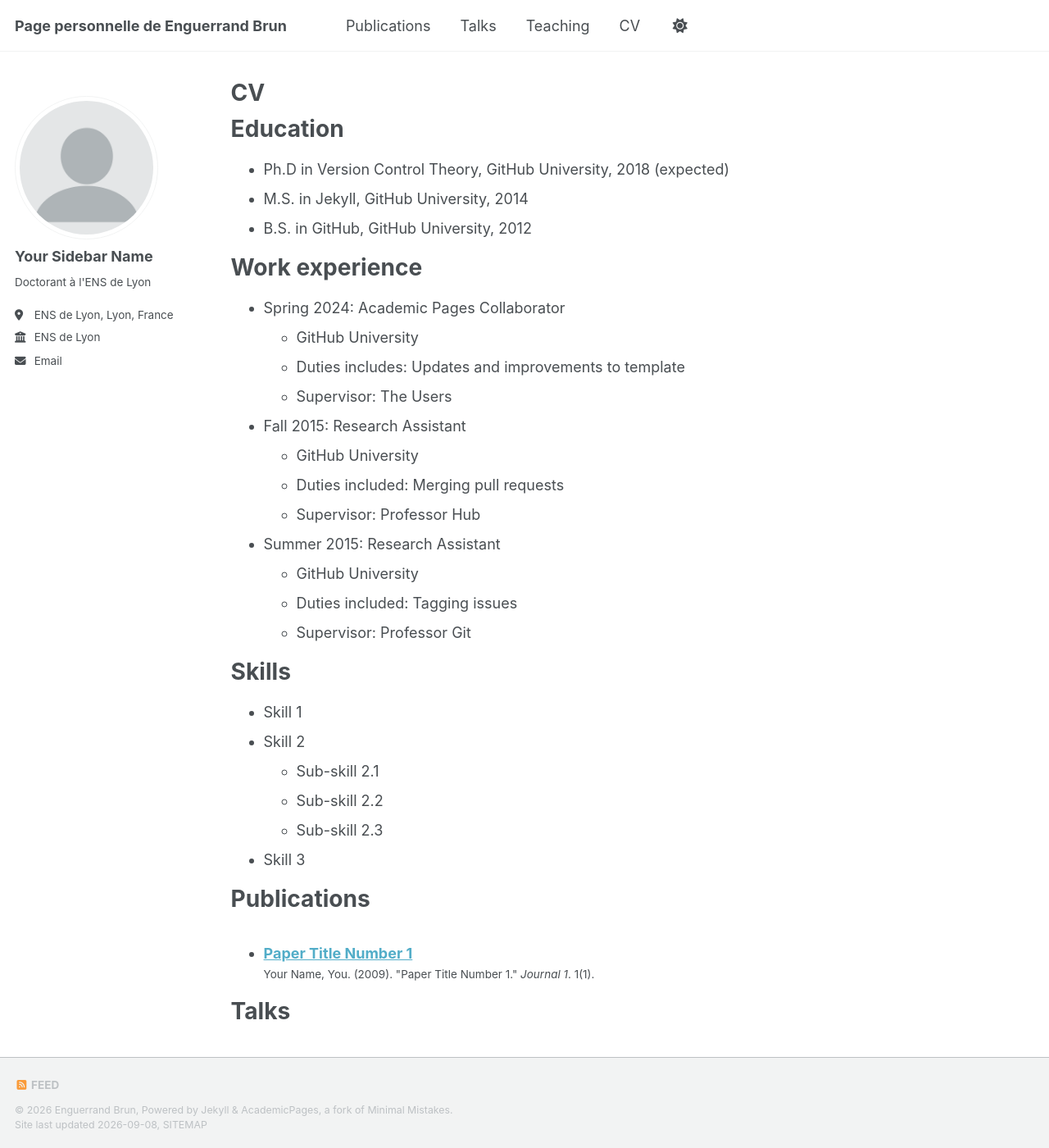
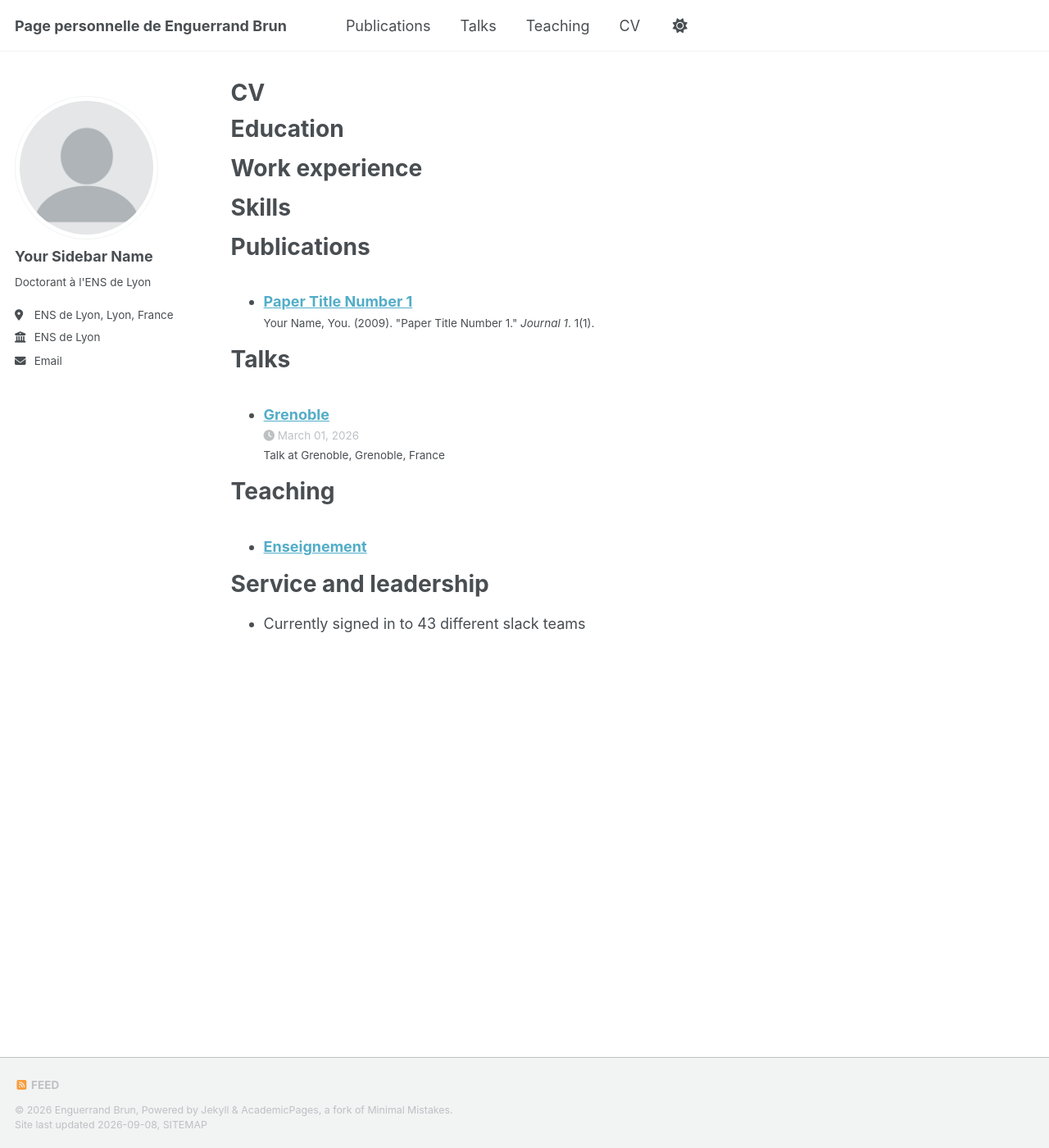
Before and after one commit to EnguerrandBrun/EnguerrandBrun.github.io, a Jekyll site: the page built from _pages/cv.md, in a window 1280 px wide and 1400 px high. Shown: the whole window at 82% size. Built offline with Jekyll 4.4.1, drawn with Linux system fonts in a browser that asks for light colours; a style sheet for code colours, icons or effects is not loaded.

Commit message:
Update cv.md

```diff
--- a/_pages/cv.md
+++ b/_pages/cv.md
@@ -11,35 +11,12 @@ redirect_from:
 
 Education
 ======
-* Ph.D in Version Control Theory, GitHub University, 2018 (expected)
-* M.S. in Jekyll, GitHub University, 2014
-* B.S. in GitHub, GitHub University, 2012
 
 Work experience
 ======
-* Spring 2024: Academic Pages Collaborator
-  * GitHub University
-  * Duties includes: Updates and improvements to template
-  * Supervisor: The Users
-
-* Fall 2015: Research Assistant
-  * GitHub University
-  * Duties included: Merging pull requests
-  * Supervisor: Professor Hub
-
-* Summer 2015: Research Assistant
-  * GitHub University
-  * Duties included: Tagging issues
-  * Supervisor: Professor Git
 
 Skills
 ======
-* Skill 1
-* Skill 2
-  * Sub-skill 2.1
-  * Sub-skill 2.2
-  * Sub-skill 2.3
-* Skill 3
 
 Publications
 ======
```
